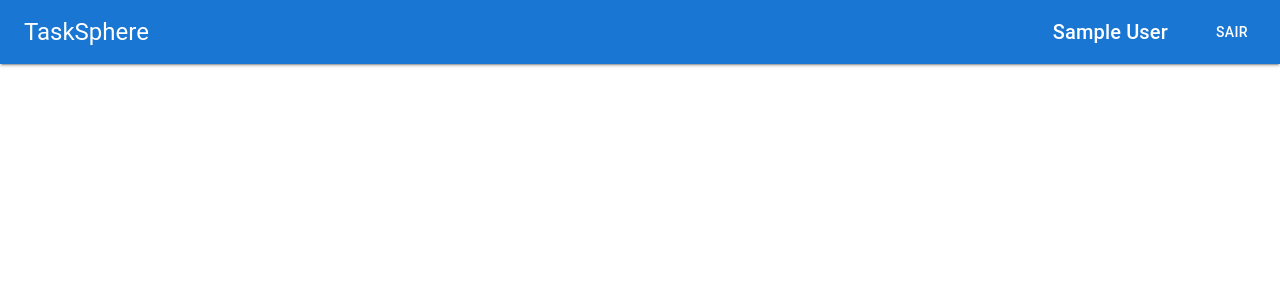
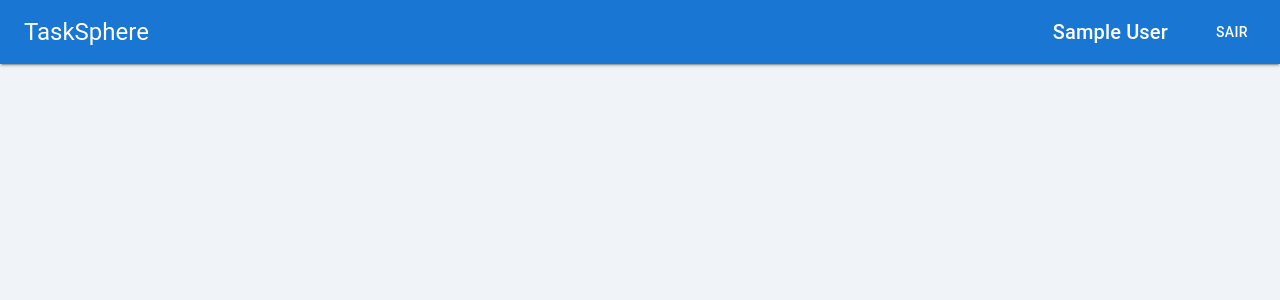
Before and after one commit to thedouglasaraujo/tasksphere, a React (Create React App) app in the folder frontend/: page / in a window 1280 px wide. Shown: the top 300 px of the page. Built offline with nearby package versions, Linux system fonts and the light colour scheme; sample sign-in values are in the browser's storage; some icons are missing.

Commit message:
feat(pages): adiciona estilização global da aplicação

```diff
--- /dev/null
+++ b/frontend/src/index.css
@@ -0,0 +1,12 @@
+body,
+html,
+#root {
+    margin: 0;
+    padding: 0;
+    height: 100%;
+    width: 100%;
+    background-color: #f0f4f8;
+    display: 'flex';
+    justify-content: 'center';
+    align-items: 'center';
+}
--- a/frontend/src/index.js
+++ b/frontend/src/index.js
@@ -1,3 +1,4 @@
+import './index.css'
 import ReactDOM from 'react-dom/client'
 import App from './App'
 import { ThemeProvider } from '@mui/material/styles'
--- a/frontend/src/pages/CollaboratorsManager/styles.js
+++ b/frontend/src/pages/CollaboratorsManager/styles.js
@@ -1,9 +1,6 @@
 const styles = {
     containerBox: {
         minHeight: '100vh',
-        background: '#f0f4f8',
-        display: 'flex',
-        justifyContent: 'center',
         alignItems: 'flex-start',
         pt: 8,
         px: 2,
--- a/frontend/src/pages/Dashboard/styles.js
+++ b/frontend/src/pages/Dashboard/styles.js
@@ -1,9 +1,6 @@
 const styles = {
   containerBox: {
     minHeight: '100vh',
-    background: '#f0f4f8',
-    display: 'flex',
-    justifyContent: 'center',
     alignItems: 'flex-start',
     pt: 8,
     pb: 8,
--- a/frontend/src/pages/ErrorPage/styles.js
+++ b/frontend/src/pages/ErrorPage/styles.js
@@ -1,7 +1,6 @@
 const errorPageStyles = {
     container: {
         minHeight: '100vh',
-        background: '#f0f4f8',
         display: 'flex',
         justifyContent: 'center',
         alignItems: 'center',
--- a/frontend/src/pages/Login/styles.js
+++ b/frontend/src/pages/Login/styles.js
@@ -1,7 +1,6 @@
 const styles = {
     containerBox: {
         minHeight: '100vh',
-        background: '#f0f4f8',
         display: 'flex',
         justifyContent: 'center',
         alignItems: 'center',
--- a/frontend/src/pages/ProjectDetails/styles.js
+++ b/frontend/src/pages/ProjectDetails/styles.js
@@ -1,9 +1,6 @@
 const projectDetailsStyles = {
     containerBox: {
         minHeight: '100vh',
-        background: '#f0f4f8',
-        display: 'flex',
-        justifyContent: 'center',
         alignItems: 'flex-start',
         pt: 8,
         px: 2,
--- a/frontend/src/pages/ProjectForm/styles.js
+++ b/frontend/src/pages/ProjectForm/styles.js
@@ -1,7 +1,6 @@
 const projectFormStyles = {
     containerBox: {
         minHeight: '100vh',
-        background: '#f0f4f8',
         display: 'flex',
         justifyContent: 'center',
         alignItems: 'flex-start',
--- a/frontend/src/pages/TaskForm/styles.js
+++ b/frontend/src/pages/TaskForm/styles.js
@@ -1,7 +1,6 @@
 const projectFormStyles = {
     containerBox: {
         minHeight: '100vh',
-        background: '#f0f4f8',
         display: 'flex',
         justifyContent: 'center',
         alignItems: 'flex-start',
```
